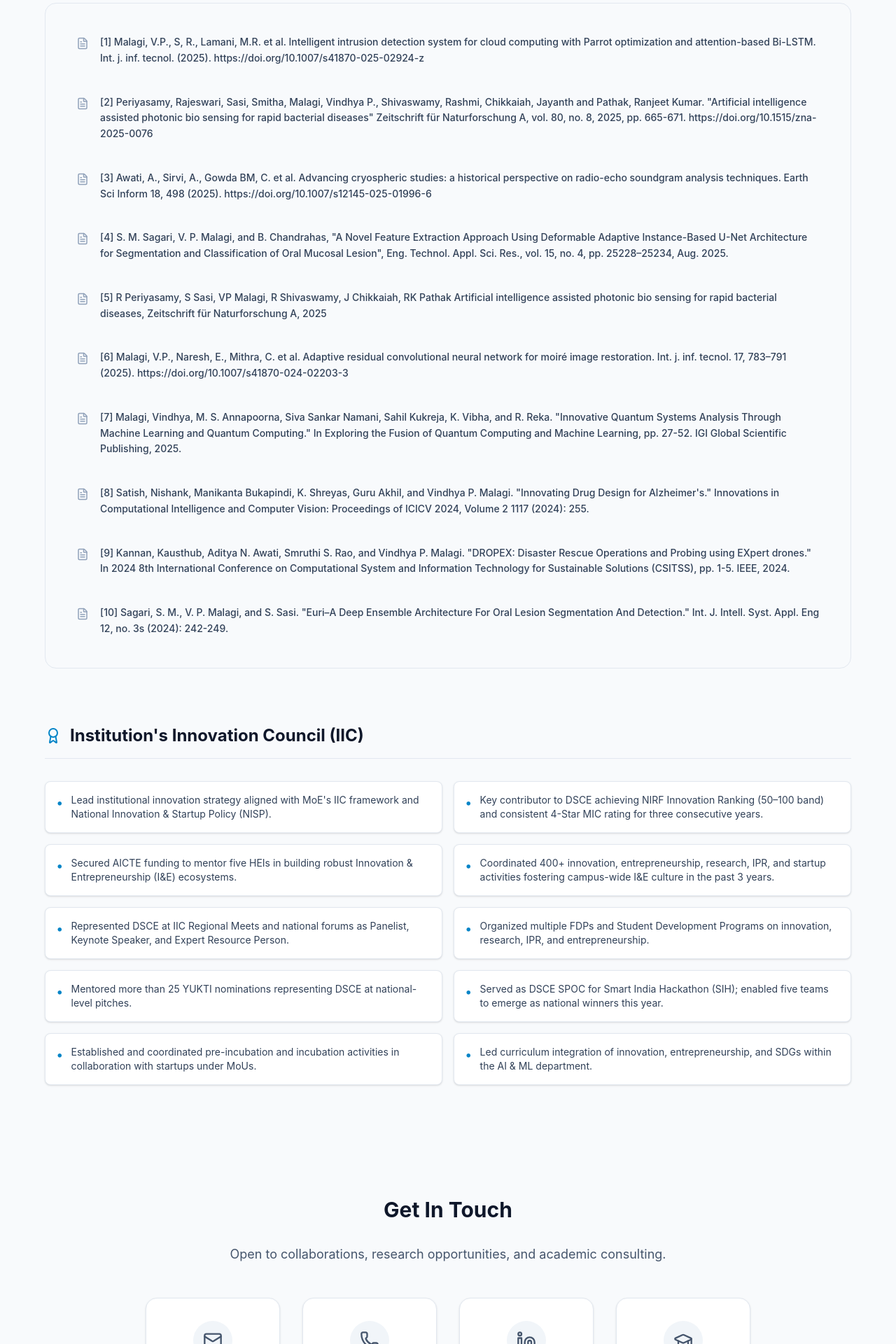
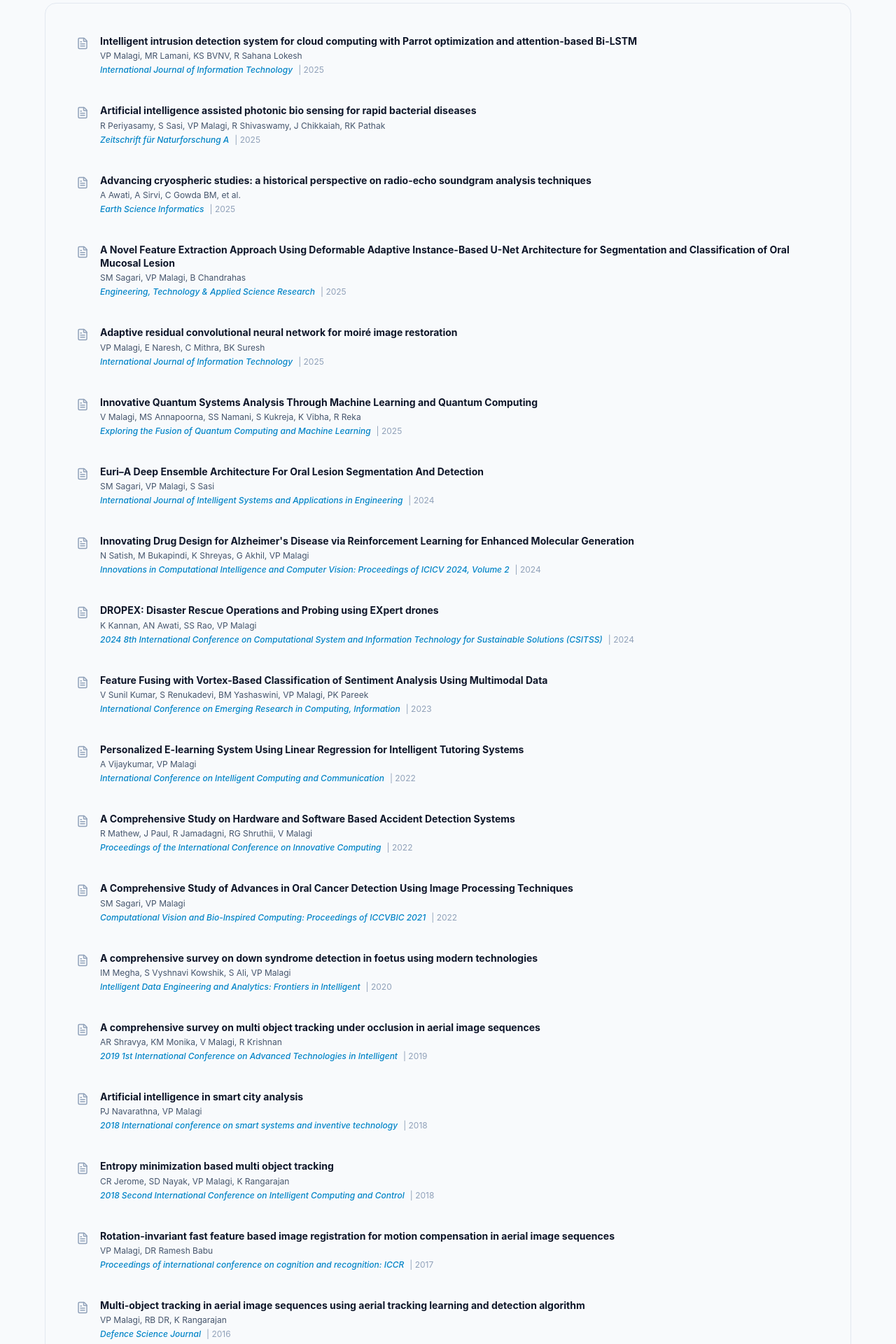
Before and after one commit to qalim-i/Vindhiya_Malagi, a React (Vite) app: page /projects in a window 1280 px wide. Shown: the part 1880-3800 px from the top of the page at 70% size. Built offline with nearby package versions, Linux system fonts and the light colour scheme.

Commit message:
Added publications

```diff
--- a/profile.json
+++ b/profile.json
@@ -190,34 +190,168 @@
   ],
   "publications": [
     {
-      "citation": "[1] Malagi, V.P., S, R., Lamani, M.R. et al. Intelligent intrusion detection system for cloud computing with Parrot optimization and attention-based Bi-LSTM. Int. j. inf. tecnol. (2025). https://doi.org/10.1007/s41870-025-02924-z"
+      "id": 1,
+      "title": "Intelligent intrusion detection system for cloud computing with Parrot optimization and attention-based Bi-LSTM",
+      "authors": "VP Malagi, MR Lamani, KS BVNV, R Sahana Lokesh",
+      "venue": "International Journal of Information Technology",
+      "year": 2025
     },
     {
-      "citation": "[2] Periyasamy, Rajeswari, Sasi, Smitha, Malagi, Vindhya P., Shivaswamy, Rashmi, Chikkaiah, Jayanth and Pathak, Ranjeet Kumar. \"Artificial intelligence assisted photonic bio sensing for rapid bacterial diseases\" Zeitschrift für Naturforschung A, vol. 80, no. 8, 2025, pp. 665-671. https://doi.org/10.1515/zna-2025-0076"
+      "id": 2,
+      "title": "Artificial intelligence assisted photonic bio sensing for rapid bacterial diseases",
+      "authors": "R Periyasamy, S Sasi, VP Malagi, R Shivaswamy, J Chikkaiah, RK Pathak",
+      "venue": "Zeitschrift für Naturforschung A",
+      "year": 2025
     },
     {
-      "citation": "[3] Awati, A., Sirvi, A., Gowda BM, C. et al. Advancing cryospheric studies: a historical perspective on radio-echo soundgram analysis techniques. Earth Sci Inform 18, 498 (2025). https://doi.org/10.1007/s12145-025-01996-6"
+      "id": 3,
+      "title": "Advancing cryospheric studies: a historical perspective on radio-echo soundgram analysis techniques",
+      "authors": "A Awati, A Sirvi, C Gowda BM, et al.",
+      "venue": "Earth Science Informatics",
+      "year": 2025
     },
     {
-      "citation": "[4] S. M. Sagari, V. P. Malagi, and B. Chandrahas, \"A Novel Feature Extraction Approach Using Deformable Adaptive Instance-Based U-Net Architecture for Segmentation and Classification of Oral Mucosal Lesion\", Eng. Technol. Appl. Sci. Res., vol. 15, no. 4, pp. 25228–25234, Aug. 2025."
+      "id": 4,
+      "title": "A Novel Feature Extraction Approach Using Deformable Adaptive Instance-Based U-Net Architecture for Segmentation and Classification of Oral Mucosal Lesion",
+      "authors": "SM Sagari, VP Malagi, B Chandrahas",
+      "venue": "Engineering, Technology & Applied Science Research",
+      "year": 2025
     },
     {
-      "citation": "[5] R Periyasamy, S Sasi, VP Malagi, R Shivaswamy, J Chikkaiah, RK Pathak Artificial intelligence assisted photonic bio sensing for rapid bacterial diseases, Zeitschrift für Naturforschung A, 2025"
+      "id": 5,
+      "title": "Adaptive residual convolutional neural network for moiré image restoration",
+      "authors": "VP Malagi, E Naresh, C Mithra, BK Suresh",
+      "venue": "International Journal of Information Technology",
+      "year": 2025
+
     },
     {
-      "citation": "[6] Malagi, V.P., Naresh, E., Mithra, C. et al. Adaptive residual convolutional neural network for moiré image restoration. Int. j. inf. tecnol. 17, 783–791 (2025). https://doi.org/10.1007/s41870-024-02203-3"
+      "id": 6,
+      "title": "Innovative Quantum Systems Analysis Through Machine Learning and Quantum Computing",
+      "authors": "V Malagi, MS Annapoorna, SS Namani, S Kukreja, K Vibha, R Reka",
+      "venue": "Exploring the Fusion of Quantum Computing and Machine Learning",
+      "publisher": "IGI Global Scientific Publishing",
+      "year": 2025
+
     },
     {
-      "citation": "[7] Malagi, Vindhya, M. S. Annapoorna, Siva Sankar Namani, Sahil Kukreja, K. Vibha, and R. Reka. \"Innovative Quantum Systems Analysis Through Machine Learning and Quantum Computing.\" In Exploring the Fusion of Quantum Computing and Machine Learning, pp. 27-52. IGI Global Scientific Publishing, 2025."
+      "id": 7,
+      "title": "Euri–A Deep Ensemble Architecture For Oral Lesion Segmentation And Detection",
+      "authors": "SM Sagari, VP Malagi, S Sasi",
+      "venue": "International Journal of Intelligent Systems and Applications in Engineering",
+      "year": 2024
     },
     {
-      "citation": "[8] Satish, Nishank, Manikanta Bukapindi, K. Shreyas, Guru Akhil, and Vindhya P. Malagi. \"Innovating Drug Design for Alzheimer's.\" Innovations in Computational Intelligence and Computer Vision: Proceedings of ICICV 2024, Volume 2 1117 (2024): 255."
+      "id": 8,
+      "title": "Innovating Drug Design for Alzheimer's Disease via Reinforcement Learning for Enhanced Molecular Generation",
+      "authors": "N Satish, M Bukapindi, K Shreyas, G Akhil, VP Malagi",
+      "venue": "Innovations in Computational Intelligence and Computer Vision: Proceedings of ICICV 2024, Volume 2",
+      "year": 2024
     },
     {
-      "citation": "[9] Kannan, Kausthub, Aditya N. Awati, Smruthi S. Rao, and Vindhya P. Malagi. \"DROPEX: Disaster Rescue Operations and Probing using EXpert drones.\" In 2024 8th International Conference on Computational System and Information Technology for Sustainable Solutions (CSITSS), pp. 1-5. IEEE, 2024."
+      "id": 9,
+      "title": "DROPEX: Disaster Rescue Operations and Probing using EXpert drones",
+      "authors": "K Kannan, AN Awati, SS Rao, VP Malagi",
+      "venue": "2024 8th International Conference on Computational System and Information Technology for Sustainable Solutions (CSITSS)",
+      "year": 2024
     },
     {
-      "citation": "[10] Sagari, S. M., V. P. Malagi, and S. Sasi. \"Euri–A Deep Ensemble Architecture For Oral Lesion Segmentation And Detection.\" Int. J. Intell. Syst. Appl. Eng 12, no. 3s (2024): 242-249."
+      "id": 10,
+      "title": "Feature Fusing with Vortex-Based Classification of Sentiment Analysis Using Multimodal Data",
+      "authors": "V Sunil Kumar, S Renukadevi, BM Yashaswini, VP Malagi, PK Pareek",
+      "venue": "International Conference on Emerging Research in Computing, Information",
+      "year": 2023
+    },
+    {
+      "id": 11,
+      "title": "Personalized E-learning System Using Linear Regression for Intelligent Tutoring Systems",
+      "authors": "A Vijaykumar, VP Malagi",
+      "venue": "International Conference on Intelligent Computing and Communication",
+      "year": 2022
+    },
+    {
+      "id": 12,
+      "title": "A Comprehensive Study on Hardware and Software Based Accident Detection Systems",
+      "authors": "R Mathew, J Paul, R Jamadagni, RG Shruthii, V Malagi",
+      "venue": "Proceedings of the International Conference on Innovative Computing",
+      "year": 2022
+    },
+    {
+      "id": 13,
+      "title": "A Comprehensive Study of Advances in Oral Cancer Detection Using Image Processing Techniques",
+      "authors": "SM Sagari, VP Malagi",
+      "venue": "Computational Vision and Bio-Inspired Computing: Proceedings of ICCVBIC 2021",
+      "year": 2022
+    },
+    {
+      "id": 14,
+      "title": "A comprehensive survey on down syndrome detection in foetus using modern technologies",
+      "authors": "IM Megha, S Vyshnavi Kowshik, S Ali, VP Malagi",
+      "venue": "Intelligent Data Engineering and Analytics: Frontiers in Intelligent",
+      "year": 2020
+    },
+    {
+      "id": 15,
+      "title": "A comprehensive survey on multi object tracking under occlusion in aerial image sequences",
+      "authors": "AR Shravya, KM Monika, V Malagi, R Krishnan",
+      "venue": "2019 1st International Conference on Advanced Technologies in Intelligent",
+      "year": 2019
+    },
+    {
+      "id": 16,
+      "title": "Artificial intelligence in smart city analysis",
+      "authors": "PJ Navarathna, VP Malagi",
+      "venue": "2018 International conference on smart systems and inventive technology",
+      "year": 2018
+    },
+    {
+      "id": 17,
+      "title": "Entropy minimization based multi object tracking",
+      "authors": "CR Jerome, SD Nayak, VP Malagi, K Rangarajan",
+      "venue": "2018 Second International Conference on Intelligent Computing and Control",
+      "year": 2018
+    },
+    {
+      "id": 18,
+      "title": "Rotation-invariant fast feature based image registration for motion compensation in aerial image sequences",
+      "authors": "VP Malagi, DR Ramesh Babu",
+      "venue": "Proceedings of international conference on cognition and recognition: ICCR",
+      "year": 2017
+    },
+    {
+      "id": 19,
+      "title": "Multi-object tracking in aerial image sequences using aerial tracking learning and detection algorithm",
+      "authors": "VP Malagi, RB DR, K Rangarajan",
+      "venue": "Defence Science Journal",
+      "year": 2016
+    },
+    {
+      "id": 20,
+      "title": "Analysis of Estimation Techniques for Feature Based Navigation of Unmanned Air Vehicles",
+      "authors": "S Bhat, VP Malagi, DRR Babu, K Rangarajan, KA Ramakrishna",
+      "venue": "Proceedings of the 3rd International Conference on Frontiers of Intelligent",
+      "year": 2015
+    },
+    {
+      "id": 21,
+      "title": "Analysis and Classification of Feature Extraction Techniques: A Study",
+      "authors": "S Bhat, VP Malagi, DR Ramesh Babu, KA Ramakrishna",
+      "venue": "International Journal of Engineering Research and Development",
+      "year": 2012
+    },
+    {
+      "id": 22,
+      "title": "Computer vision based guidance in uavs: software engineering challenges",
+      "authors": "S Bhat, V Malagi, K Rangarajan, R Babu",
+      "venue": "ACM SIGSOFT Software Engineering Notes",
+      "year": 2010
+    },
+    {
+      "id": 23,
+      "title": "Object recognition based on GVF and SUSAN in Wireless Sensor Network",
+      "authors": "VP Malagi, GG SivaSankari",
+      "venue": "2010 International Conference on Signal and Image Processing",
+      "year": 2010
     }
   ],
   "patents": [
--- a/src/sections/Projects.jsx
+++ b/src/sections/Projects.jsx
@@ -102,9 +102,22 @@ const Projects = ({ projects, publications, patents, innovation }) => {
                                     className="flex items-start gap-4 p-3 rounded-lg hover:bg-white transition-colors"
                                 >
                                     <FileText className="flex-shrink-0 text-slate-400 mt-1" size={18} />
-                                    <p className="text-slate-700 text-sm leading-relaxed font-medium">
-                                        {pub.citation}
-                                    </p>
+                                    <div>
+                                        <p className="text-primary font-bold text-sm mb-1 leading-snug">
+                                            {pub.title}
+                                        </p>
+                                        <p className="text-slate-600 text-xs mb-1">
+                                            {pub.authors}
+                                        </p>
+                                        <div className="flex flex-wrap gap-2 text-xs">
+                                            <span className="text-secondary font-medium italic">
+                                                {pub.venue}
+                                            </span>
+                                            {pub.year && (
+                                                <span className="text-slate-400">| {pub.year}</span>
+                                            )}
+                                        </div>
+                                    </div>
                                 </motion.div>
                             ))}
                         </div>
```
